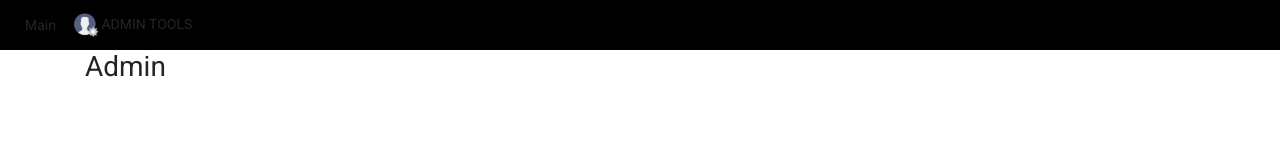
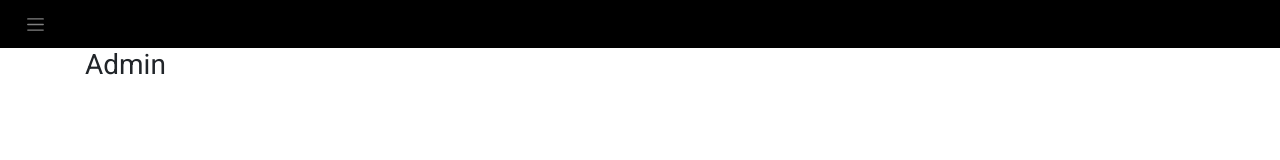
Before and after one commit to joarkm/AngularSPA, an Angular app: page /admin in a window 1280 px wide. Shown: the top 160 px of the page. Built offline with nearby package versions, Linux system fonts and the light colour scheme.

Commit message:
Made header collapsible

```diff
--- a/src/app/shared/components/header/header.component.html
+++ b/src/app/shared/components/header/header.component.html
@@ -2,13 +2,17 @@
     <nav class="navbar navbar-dark bg-spa">
         <ul class="navbar-nav mr-auto">
             <li class="nav-item">
-            <div class="btn-group">
-                <button class="btn btn-spa btn-sm" routerLink="/main">Main</button>
-            </div>
-            <div class="btn-group" *ngFor="let menuEntry of userMenuEntries">
+                <button class="btn btn-sm btn-spa" type="button" (click)="menuIsCollapsed = !menuIsCollapsed">
+                    <span class="navbar-toggler-icon"></span>
+                </button>
+                <div class="collapse navbar-collapse" [ngbCollapse]="menuIsCollapsed">
+                    <div class="row">
+                        <div class="col-sm mx-auto mt-2" *ngFor="let menuEntry of userMenuEntries">
                             <button class="btn btn-spa btn-sm" routerLink="/{{menuEntry.routeUrl}}">
                                 <img src="{{menuEntry.iconPath}}" height="24px"> {{menuEntry.menuName}}
                             </button>
+                        </div>
+                    </div>
                 </div>
             </li>
         </ul>
--- a/src/app/shared/components/header/header.component.ts
+++ b/src/app/shared/components/header/header.component.ts
@@ -8,6 +8,7 @@ import { MenuEntry } from '../../interfaces/menu-entry';
 })
 export class HeaderComponent implements OnInit {
 
+  menuIsCollapsed = true;
   iconPath = 'assets/images/icons/128x128/';
   // The concrete menu-entries the user has permissions to access
   userMenuEntries: MenuEntry[];
@@ -18,6 +19,12 @@ export class HeaderComponent implements OnInit {
       iconPath: this.iconPath + '053-user-35.png',
       menuName: 'ADMIN TOOLS',
       routeUrl: 'admin'
+    },
+    {
+      title: 'MAIN',
+      iconPath: '',
+      menuName: 'MAIN',
+      routeUrl: 'main'
     },
   ]
 
```
Lines whose indentation alone changed are shown as unchanged.
